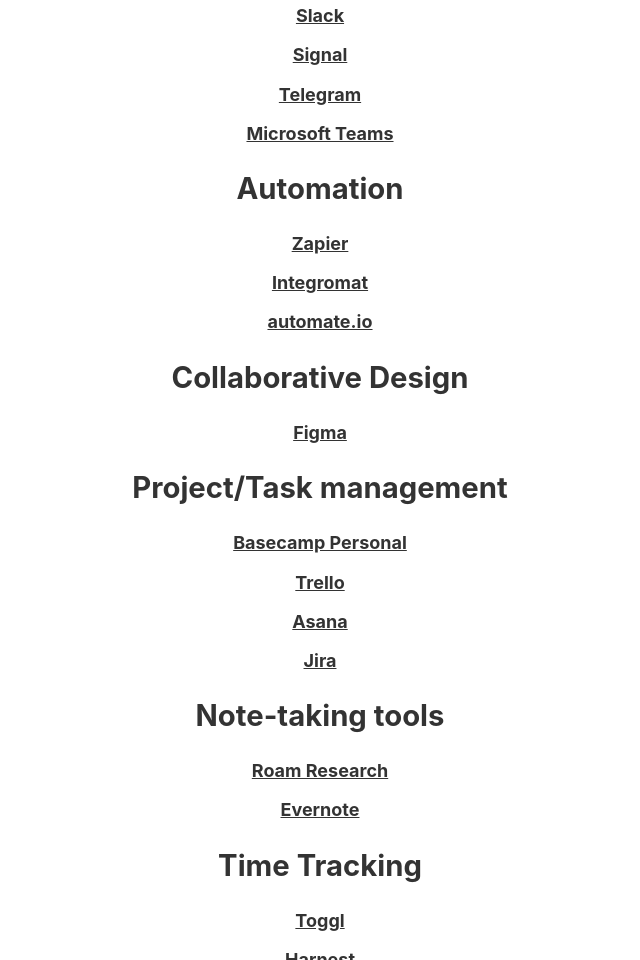
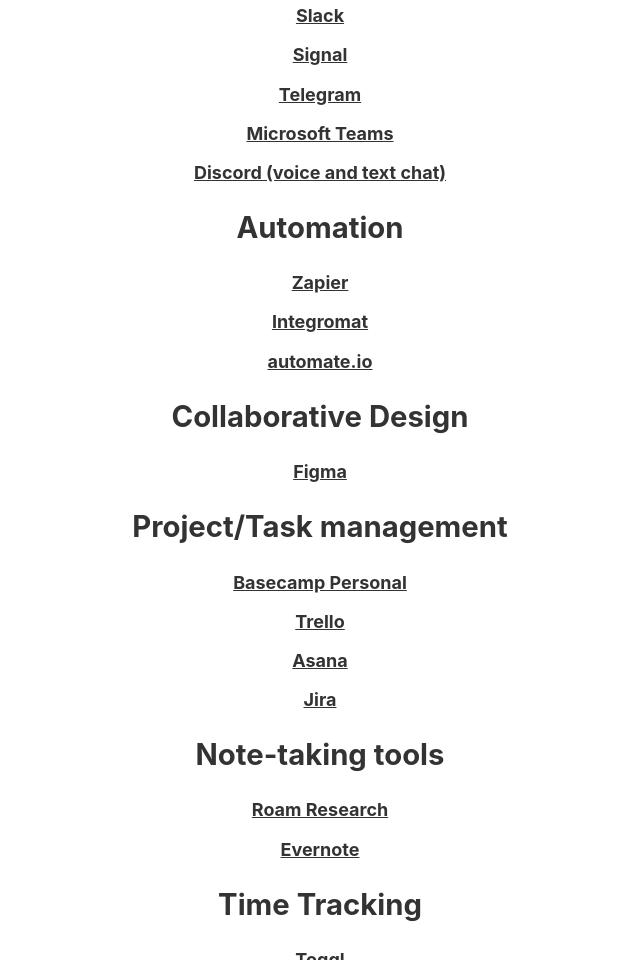
Before and after one commit to brunojppb/pandemic-apps, a Gatsby site: page / in a window 1280 px wide. Shown: the part 948-1908 px from the top of the page, without its empty margins (320-960 px from the left). Built offline with nearby package versions, Linux system fonts and the light colour scheme; Gatsby itself is replaced by a stand-in of ours.

Commit message:
add discord

```diff
--- a/src/markdown/apps.md
+++ b/src/markdown/apps.md
@@ -23,6 +23,7 @@
 - [Signal](https://signal.org/)
 - [Telegram](https://telegram.org/)
 - [Microsoft Teams](https://products.office.com/en-us/microsoft-teams/group-chat-software)
+- [Discord (voice and text chat)](https://discordapp.com/)
 
 ## Automation
 
```
Also changed, not shown: README.md.
